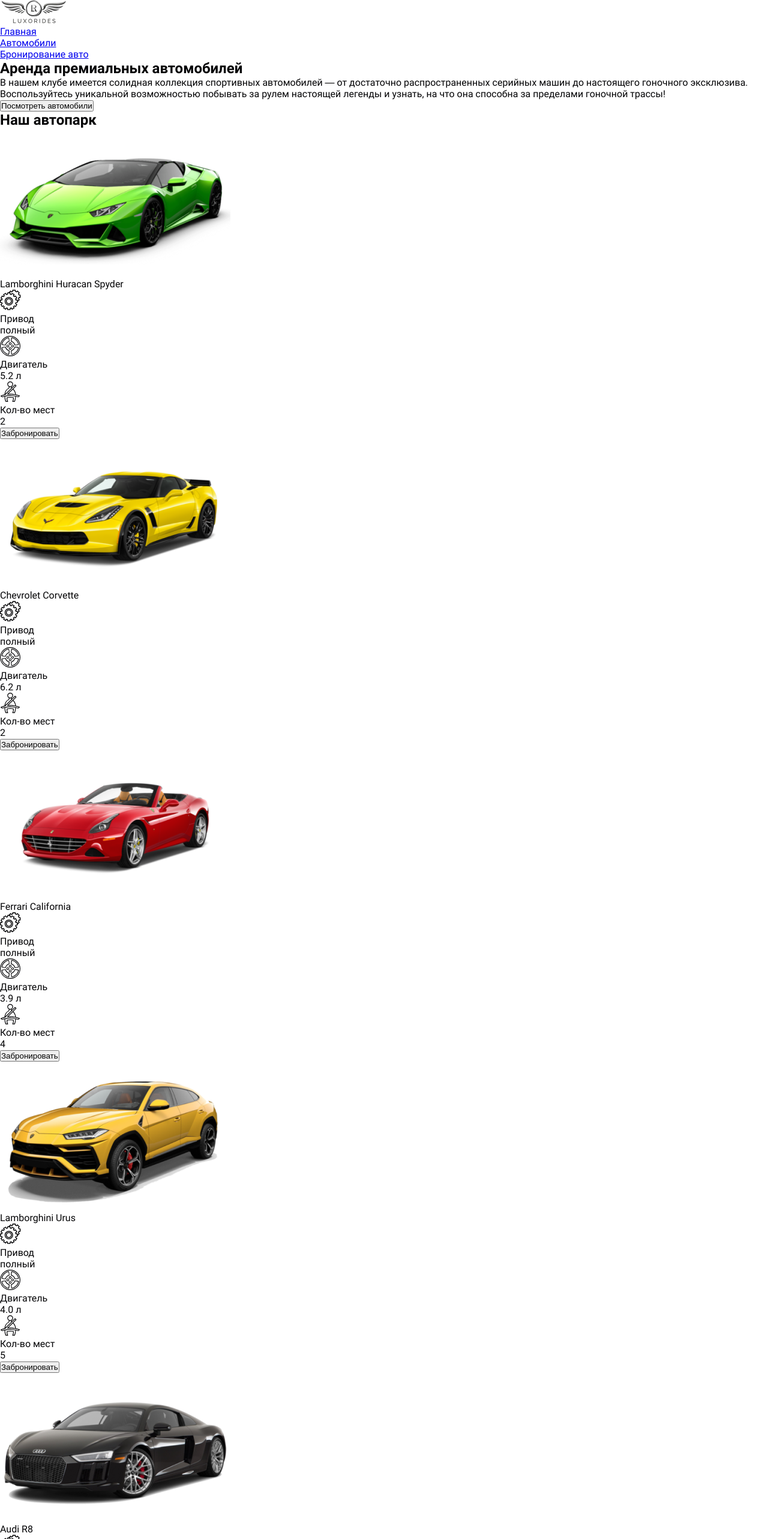
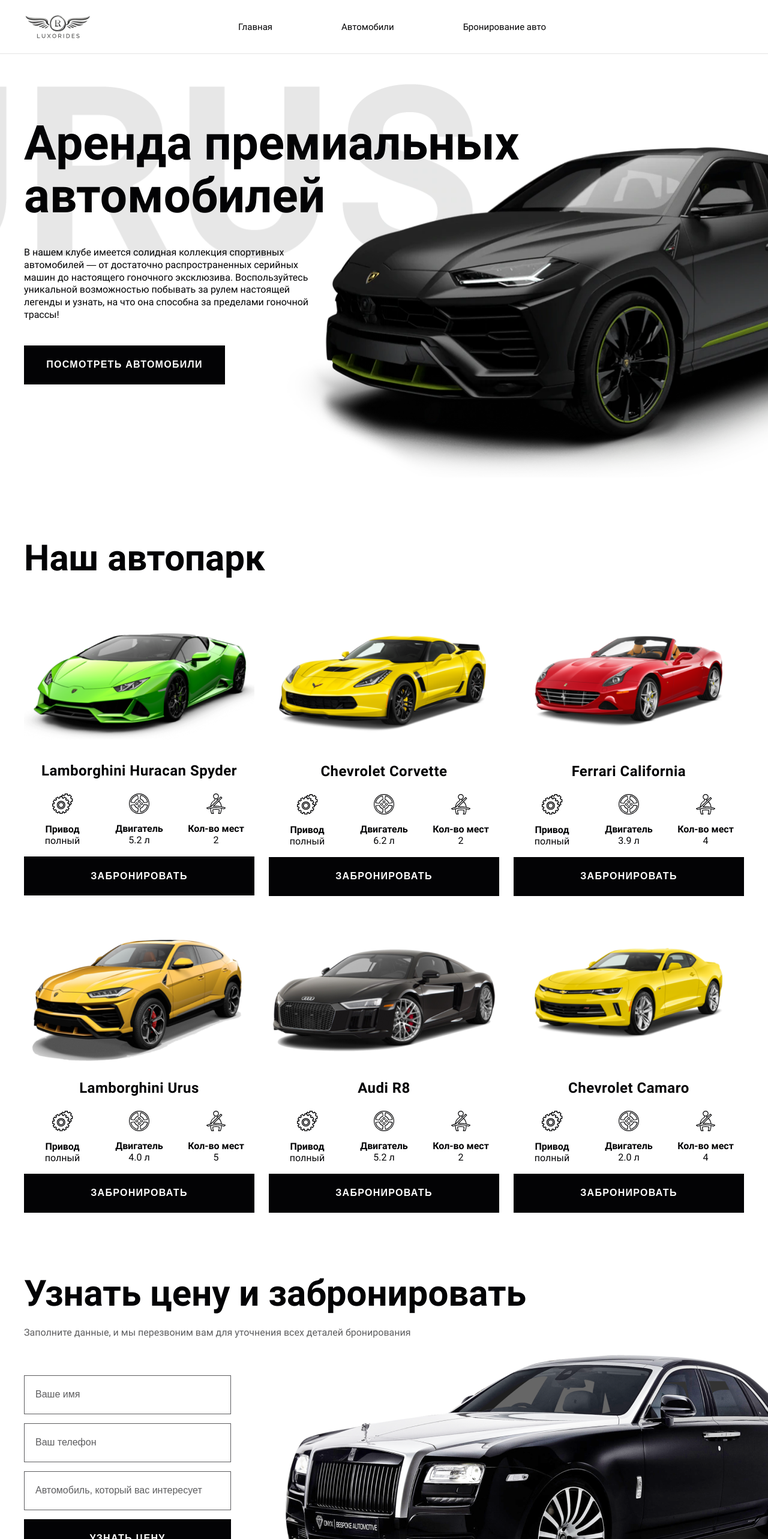
Before and after one commit to SergeyDedikov/intensive-with-atlogia, an Angular app: page / in a window 1280 px wide. Shown: the top 2566 px of the page at 60% size. Built offline with nearby package versions, Linux system fonts and the light colour scheme.

Commit message:
feat: app css

```diff
--- a/src/app/app.component.css
+++ b/src/app/app.component.css
@@ -0,0 +1,220 @@
+.header {
+  border-bottom: 1px solid #e5e5e5;
+  padding: 25px 0;
+}
+
+.container {
+  max-width: 1200px;
+  margin: 0 auto;
+}
+
+.header .container {
+  display: flex;
+  align-items: center;
+}
+
+.logo img {
+  vertical-align: bottom;
+}
+
+.menu {
+  margin-left: 244px;
+}
+
+.menu ul {
+  list-style: none;
+  display: flex;
+}
+
+.menu-item {
+  margin-right: 115px;
+}
+
+.menu-item a {
+  font-size: 15px;
+  color: #030305;
+  text-decoration: none;
+}
+
+.menu-item a:hover {
+  color: #2a9410;
+  border-bottom: 1px solid #2a9410;
+}
+
+.main {
+  min-height: 705px;
+  box-sizing: border-box;
+  background: url("../assets/images/background.png") center / cover no-repeat;
+  padding: 105px 0 155px 0;
+}
+
+.main-info {
+  max-width: 855px;
+}
+
+.main-title {
+  font-size: 80px;
+  font-weight: bold;
+  line-height: 110%;
+  margin-bottom: 40px;
+}
+
+.main-text {
+  font-size: 16px;
+  line-height: 1.3;
+  margin-bottom: 40px;
+  max-width: 500px;
+}
+
+.button {
+  border: 0;
+  box-sizing: border-box;
+  padding: 20px;
+  width: 335px;
+  height: 65px;
+  background: #030305;
+  font-weight: bold;
+  font-size: 16px;
+  text-align: center;
+  letter-spacing: 0.08em;
+  text-transform: uppercase;
+  color: #ffffff;
+  transition: background-color 0.5s;
+}
+
+.button:hover {
+  cursor: pointer;
+  background-color: #575757;
+}
+
+.cars {
+  padding: 100px 0;
+}
+
+.sub-title {
+  font-weight: bold;
+  font-size: 60px;
+  line-height: 70px;
+}
+
+.car-items {
+  display: flex;
+  flex-wrap: wrap;
+  align-items: center;
+  justify-content: space-between;
+}
+
+.car-item {
+  max-width: 385px;
+  text-align: center;
+  margin-top: 40px;
+}
+
+.car-item-image img {
+  vertical-align: bottom;
+  transition: all 0.3s;
+}
+
+.car-item-image:hover img {
+  transform: scale(1.1);
+}
+
+.car-item-title {
+  font-weight: bold;
+  font-size: 24px;
+  line-height: 150%;
+  letter-spacing: 0.02em;
+  padding: 15px 0;
+}
+
+.car-item-info {
+  margin-top: 5px;
+  display: flex;
+  align-items: center;
+  justify-content: space-around;
+}
+
+.car-item-point {
+  width: 110px;
+  min-height: 92px;
+}
+
+.car-item-point img {
+  margin-bottom: 11px;
+}
+
+.car-item-action {
+  margin-top: 13px;
+}
+
+.car-item-action .button {
+  width: 100%;
+  padding: 15px;
+  min-height: 55px;
+}
+
+.car-item-point > div:nth-child(2) {
+  font-weight: bold;
+}
+
+.price {
+  overflow: hidden;
+}
+
+.price .container {
+  position: relative;
+  padding-bottom: 120px;
+}
+
+.price-text {
+  margin: 20px 0 60px 0;
+  font-size: 16px;
+  line-height: 130%;
+  color: #5d5d5f;
+}
+
+.price-form {
+  max-width: 345px;
+}
+
+.price-input {
+  box-sizing: border-box;
+  padding: 22px 18px;
+  width: 100%;
+  height: 65px;
+  background: #ffffff;
+  border: 1px solid #5d5d5f;
+  font-size: 16px;
+  color: #030305;
+  outline: none;
+  margin-bottom: 15px;
+}
+
+.price-input::placeholder {
+  color: #5d5d5f;
+}
+
+.price .button {
+  width: 100%;
+}
+
+.price-image {
+  position: absolute;
+  bottom: 0;
+  left: 400px;
+}
+
+.footer {
+  border-top: 1px solid #e5e5e5;
+  padding: 25px 0;
+}
+
+.footer .container {
+  display: flex;
+  align-items: center;
+  justify-content: space-between;
+}
+
+.rights {
+  font-size: 15px;
+}
```
